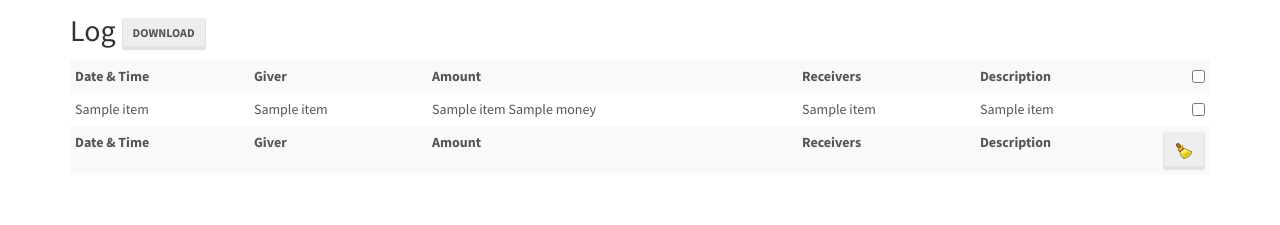
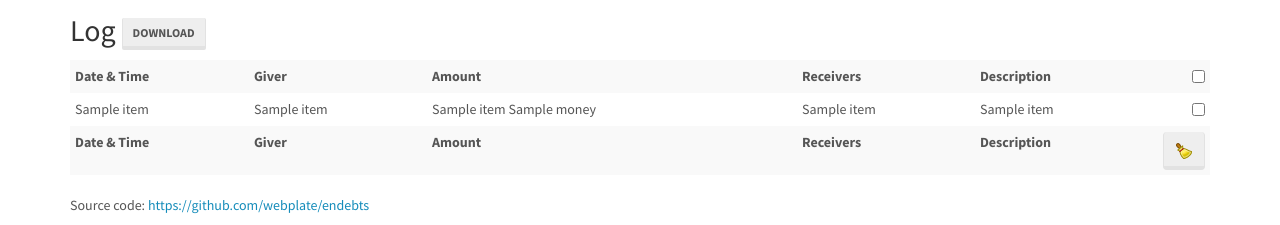
Before and after one commit to webplate/endebts, a Flask app: template templates/main.html in a window 1280 px wide. Shown: the part 581-806 px from the top of the page. Before the commit the page ends 751 px from the top, so only its background shows below. Run offline with Flask 2, Linux system fonts and the light colour scheme; the template is opened without the code that fills it: most values are stand-ins (such as "Sample title", 1, 10 or a date in 2020); some libraries are stand-ins or nearby versions.

Commit message:
link to source code. configuration details and demo in readme

```diff
--- a/templates/main.html
+++ b/templates/main.html
@@ -210,6 +210,13 @@
     </div>
 
     </form>
+
+<!--
+    Source code
+-->
+    <p>
+        Source code: <a href="https://github.com/webplate/endebts">https://github.com/webplate/endebts</a>
+    </p>
 <!--
     Close down container
 -->
```
Also changed, not shown: Readme.md.
